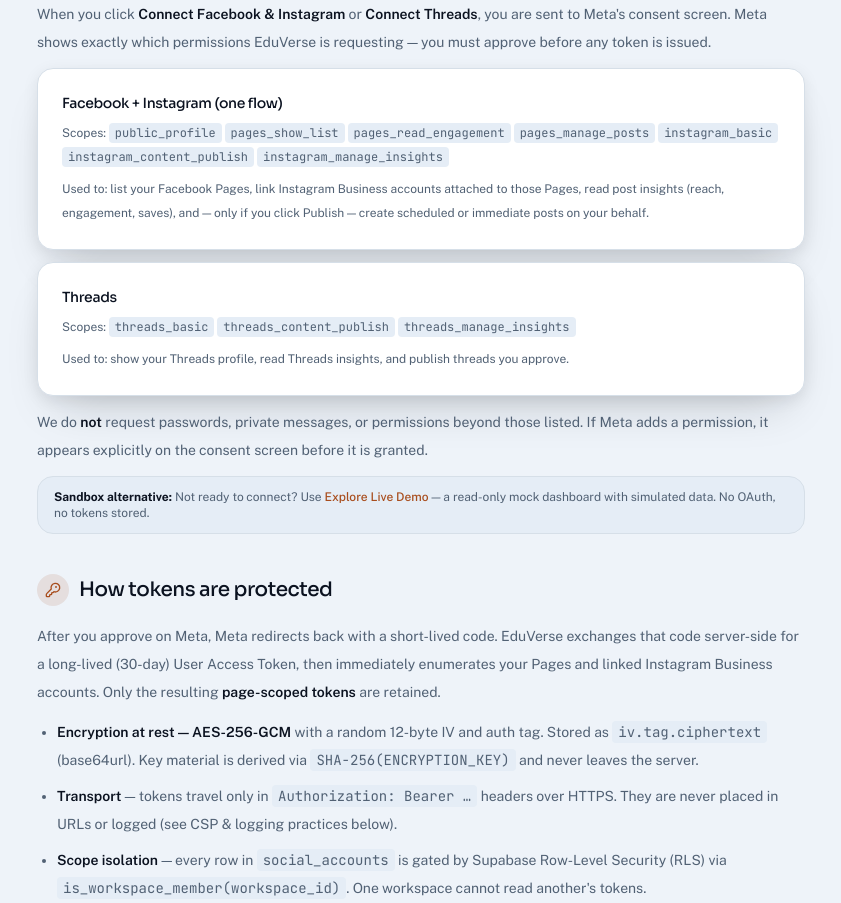
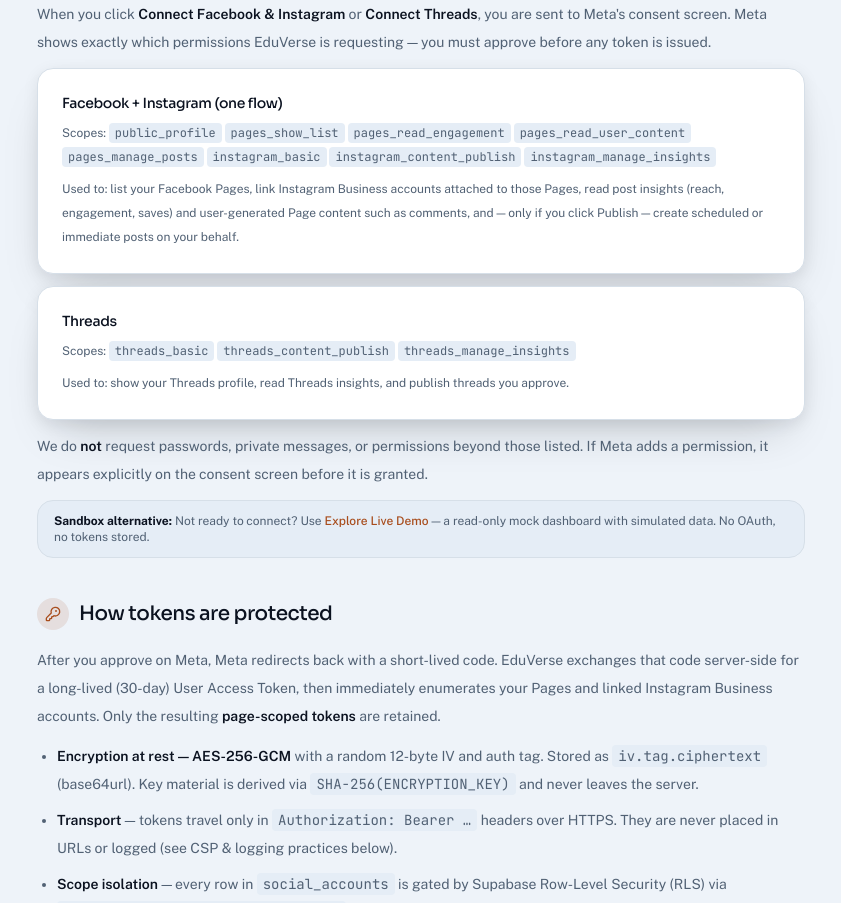
Before and after one commit to Nand3157/eduversesocial, a Next.js app: page /privacy in a window 1280 px wide. Shown: the part 1600-2503 px from the top of the page, without its empty margins (219-1060 px from the left). Built offline with nearby package versions, Linux system fonts and the light colour scheme; no server answers.

Commit message:
fix(meta): request page user content scope

```diff
--- a/app/privacy/page.tsx
+++ b/app/privacy/page.tsx
@@ -198,13 +198,15 @@
                     Scopes: <code className="rounded bg-surface px-1.5 py-0.5">public_profile</code>{" "}
                     <code className="rounded bg-surface px-1.5 py-0.5">pages_show_list</code>{" "}
                     <code className="rounded bg-surface px-1.5 py-0.5">pages_read_engagement</code>{" "}
+                    <code className="rounded bg-surface px-1.5 py-0.5">pages_read_user_content</code>{" "}
                     <code className="rounded bg-surface px-1.5 py-0.5">pages_manage_posts</code>{" "}
                     <code className="rounded bg-surface px-1.5 py-0.5">instagram_basic</code>{" "}
                     <code className="rounded bg-surface px-1.5 py-0.5">instagram_content_publish</code>{" "}
                     <code className="rounded bg-surface px-1.5 py-0.5">instagram_manage_insights</code>
                     <p className="mt-2">
                       Used to: list your Facebook Pages, link Instagram Business accounts attached to those Pages, read post insights
-                      (reach, engagement, saves), and — only if you click Publish — create scheduled or immediate posts on your behalf.
+                      (reach, engagement, saves) and user-generated Page content such as comments, and — only if you click Publish —
+                      create scheduled or immediate posts on your behalf.
                     </p>
                   </CardContent>
                 </Card>
--- a/lib/meta-config.ts
+++ b/lib/meta-config.ts
@@ -18,6 +18,7 @@
  *  - public_profile      : read the basic identity of the connecting user (Facebook Login requirement)
  *  - pages_show_list     : discover the Pages the user administers (/me/accounts)
  *  - pages_read_engagement : read Page insights and post metrics
+ *  - pages_read_user_content : read user-generated content on Pages, such as comments
  *  - pages_manage_posts  : publish to Pages owned by the user
  *  - instagram_basic     : read linked Instagram Business account info (Facebook Login flow)
  *  - instagram_content_publish : publish images, reels and carousels (Facebook Login flow)
@@ -30,6 +31,7 @@
   "public_profile",
   "pages_show_list",
   "pages_read_engagement",
+  "pages_read_user_content",
   "pages_manage_posts",
   "instagram_basic",
   "instagram_content_publish",
```
